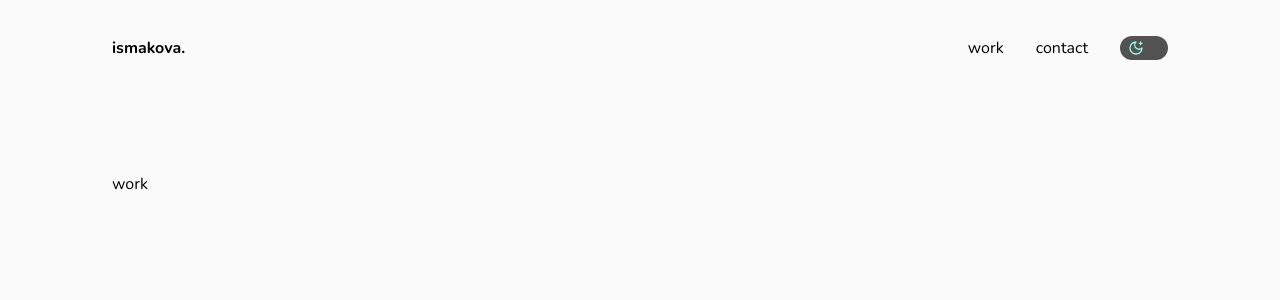
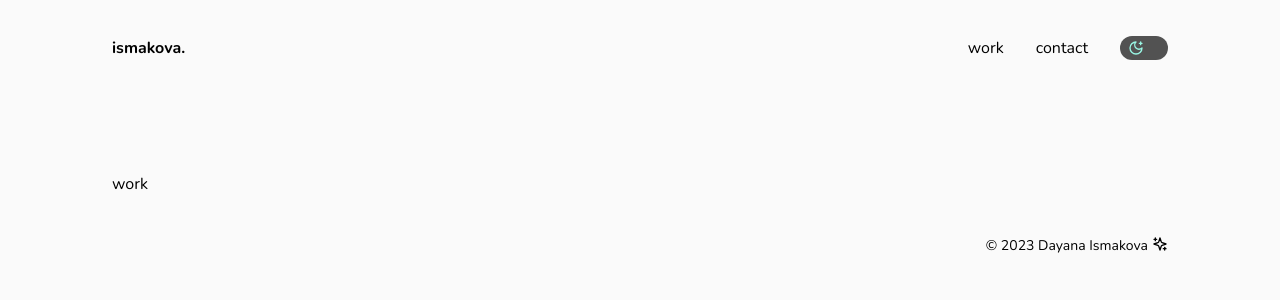
Before and after one commit to ISMAKOVA/portfolio, a Next.js app: page /work in a window 1280 px wide. Shown: the top 300 px of the page. Built offline with nearby package versions, Linux system fonts and the light colour scheme.

Commit message:
updated next js version

```diff
--- a/components/layout.tsx
+++ b/components/layout.tsx
@@ -1,19 +1,39 @@
-import React, { ReactNode } from "react";
+"use client"
+import React, {ReactNode} from "react";
 import Header from "@/components/header";
+import {motion, AnimatePresence} from "framer-motion";
+import {default_animation, Icons} from "@/data/config";
 
 interface Props {
     children: ReactNode;
 }
 
 
-export default function Layout({ children }: Props) {
+export default function Layout({children}: Props) {
     return (
         <div className="relative flex flex-col min-h-screen bg-neutral-50 dark:bg-black/30 font-nunito">
             <div className="box-border px-14 sm:px-28">
-        <Header />
+                <Header/>
                 <main className="flex-col items-center dark:text-white static mt-16 md:mt-28">
+                    <AnimatePresence>
+                        <motion.div
+                            {...default_animation}
+                            transition={{
+                                ease: "easeInOut",
+                                duration: 1,
+                                delay: 0.4,
+                            }}
+                        >
                             {children}
+                        </motion.div>
+                    </AnimatePresence>
                 </main>
+                <footer className="flex justify-end my-10 text-sm dark:text-neutral-400">
+                    <span className="inline-flex gap-1 group">
+                        <p>&copy; 2023 Dayana Ismakova </p>
+                        {<Icons.sparkles className="w-4 h-4 group-hover:text-teal-200 transition-colors delay-1 duration-200"/>}
+                    </span>
+                </footer>
             </div>
 
         </div>
```
Also changed, not shown: package.json (+4 -4 lines), 1 other file (tests, documents, lock files or other folders). Lines whose indentation alone changed are shown as unchanged.
